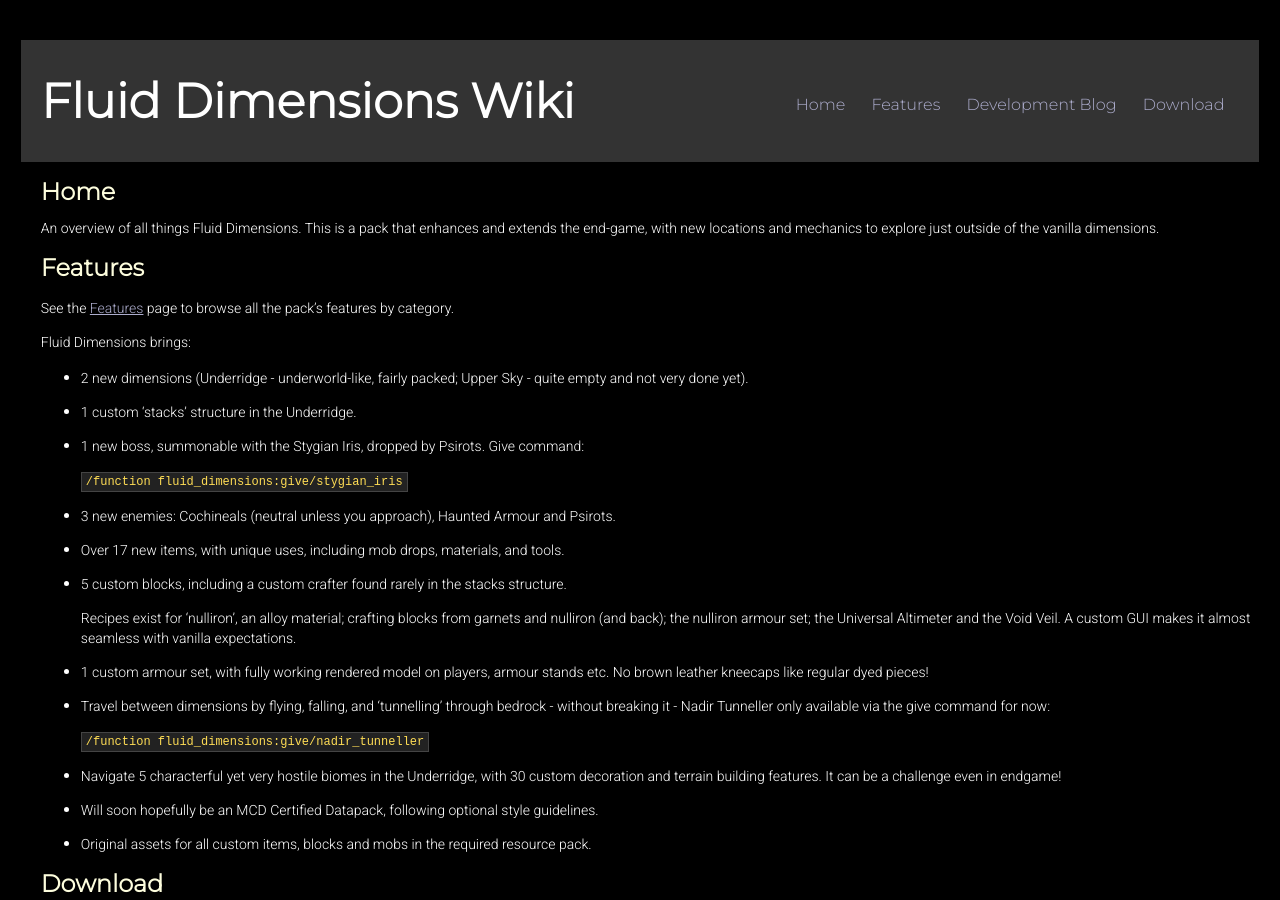
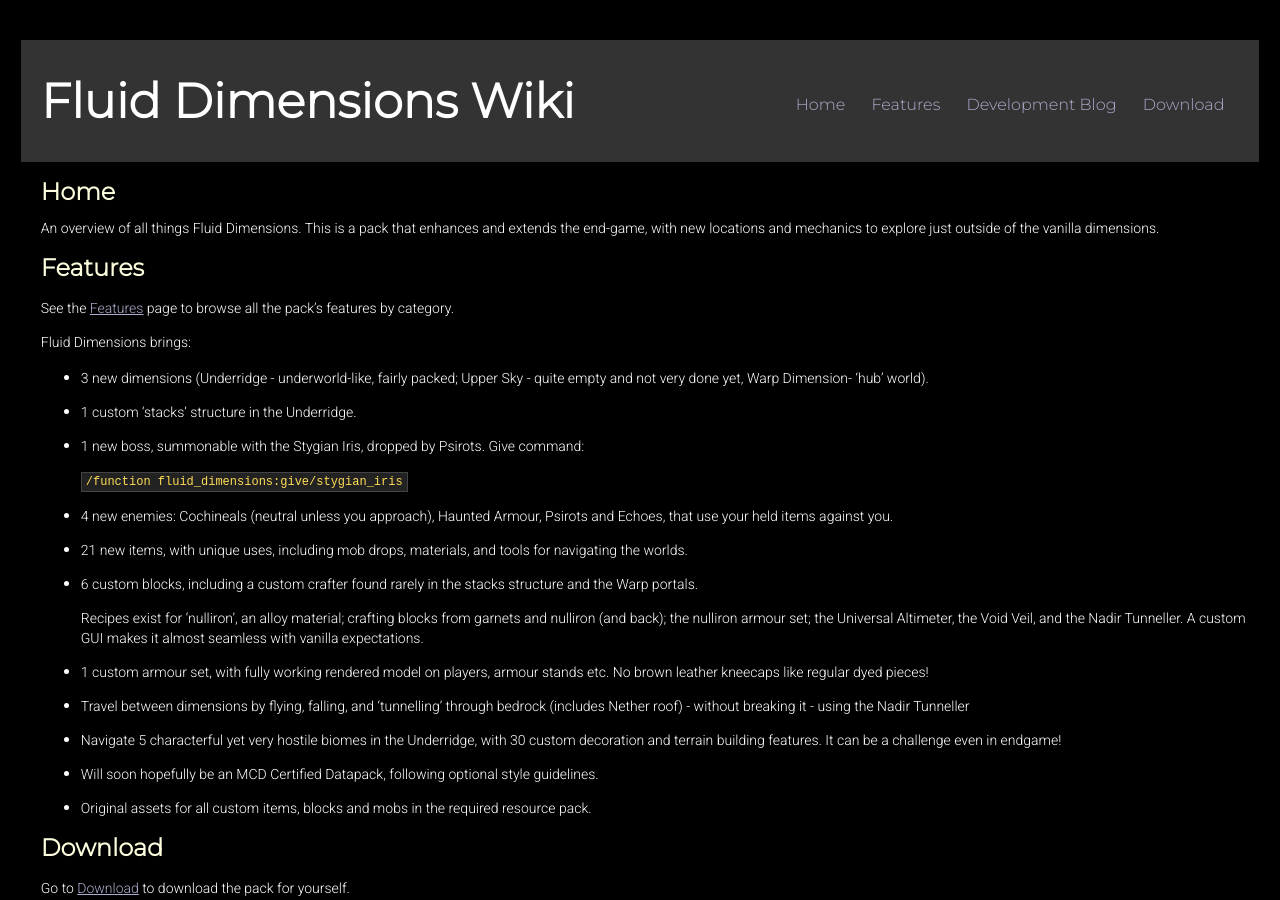
Before and after one commit to fludim/docs, a Jekyll site: the page built from index.md, in a window 1280 px wide and 900 px high. Built offline with Jekyll 4.4.1, drawn with Linux system fonts in a browser that asks for light colours; our own code applies the rules of GitHub Pages for plain Markdown files.

Commit message:
Front page v0.1.1 tweaks

```diff
--- a/index.md
+++ b/index.md
@@ -9,7 +9,7 @@ See the [Features](/features) page to browse all the pack's features by category
 
 Fluid Dimensions brings:
 
-- 2 new dimensions (Underridge - underworld-like, fairly packed; Upper Sky - quite empty and not very done yet).
+- 3 new dimensions (Underridge - underworld-like, fairly packed; Upper Sky - quite empty and not very done yet, Warp Dimension- 'hub' world).
 
 - 1 custom 'stacks' structure in the Underridge.
 
@@ -17,19 +17,17 @@ Fluid Dimensions brings:
 
     `/function fluid_dimensions:give/stygian_iris`
 
-- 3 new enemies: Cochineals (neutral unless you approach), Haunted Armour and Psirots.
+- 4 new enemies: Cochineals (neutral unless you approach), Haunted Armour, Psirots and Echoes, that use your held items against you.
 
-- Over 17 new items, with unique uses, including mob drops, materials, and tools.
+- 21 new items, with unique uses, including mob drops, materials, and tools for navigating the worlds.
 
-- 5 custom blocks, including a custom crafter found rarely in the stacks structure.
+- 6 custom blocks, including a custom crafter found rarely in the stacks structure and the Warp portals.
 
-  Recipes exist for 'nulliron', an alloy material; crafting blocks from garnets and nulliron (and back); the nulliron armour set; the Universal Altimeter and the Void Veil. A custom GUI makes it almost seamless with vanilla expectations.
+  Recipes exist for 'nulliron', an alloy material; crafting blocks from garnets and nulliron (and back); the nulliron armour set; the Universal Altimeter, the Void Veil, and the Nadir Tunneller. A custom GUI makes it almost seamless with vanilla expectations.
 
 - 1 custom armour set, with fully working rendered model on players, armour stands etc. No brown leather kneecaps like regular dyed pieces!
 
-- Travel between dimensions by flying, falling, and 'tunnelling' through bedrock - without breaking it - Nadir Tunneller only available via the give command for now:
-
-    `/function fluid_dimensions:give/nadir_tunneller`
+- Travel between dimensions by flying, falling, and 'tunnelling' through bedrock (includes Nether roof) - without breaking it - using the Nadir Tunneller
 
 - Navigate 5 characterful yet very hostile biomes in the Underridge, with 30 custom decoration and terrain building features. It can be a challenge even in endgame!
 
```
